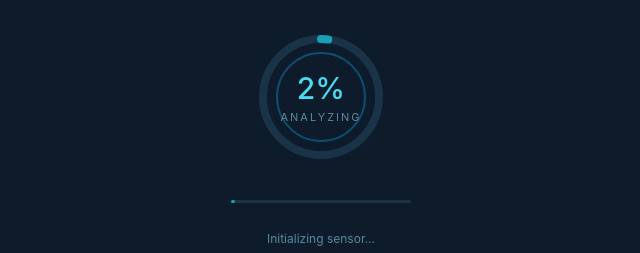
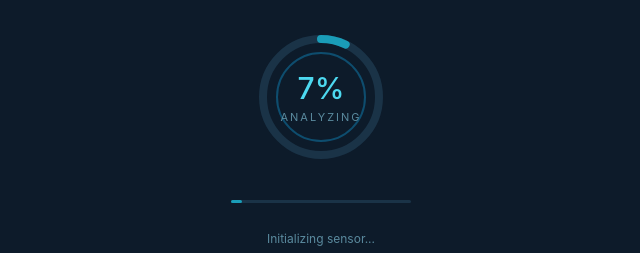
Before and after one commit to HaTjmn/SynviApp-Android-, a plain HTML site: page app/src/main/assets/index.html in a window 1280 px wide. Both pictures are taken after a click on the button "START". Shown: the part 287-540 px from the top of the page, 319-959 px from the left. Drawn offline with Linux system fonts and the light colour scheme.

Commit message:
Update loading duration in index.html
Reduced loading duration from 120 seconds to 40 seconds.

```diff
--- a/app/src/main/assets/index.html
+++ b/app/src/main/assets/index.html
@@ -53,7 +53,7 @@
     content: '';
     position: absolute; inset: -10px;
     border-radius: 50%; border: 1px solid #1a9db830;
-  }
+  }`
   .btn-start::after {
     content: '';
     position: absolute; inset: -20px;
@@ -330,7 +330,7 @@ function startScan() {
   var pct = 0;
   var stepIdx = 0;
   drawSpinner(0);
-  var DURATION_MS = 120000;
+  var DURATION_MS = 40000;
   var intervalMs = DURATION_MS / 100;
   var iv = setInterval(function() {
     pct++;
```
